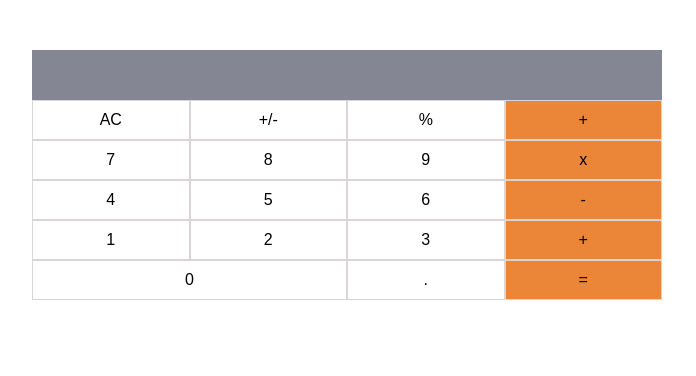
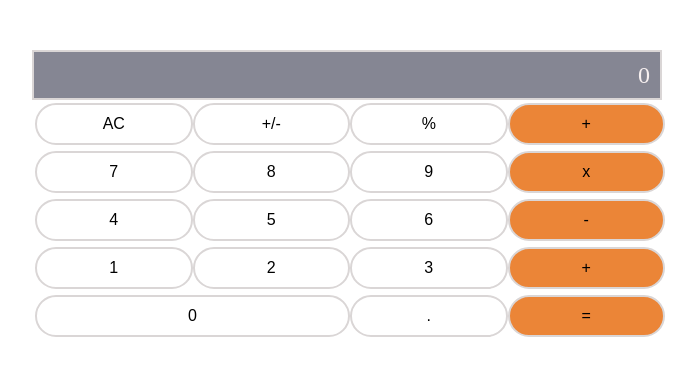
Before and after one commit to Addisu87/math-magicians, a React (Create React App) app: page / in a window 1280 px wide. Shown: the top 376 px of the page, without its empty margins (18-714 px from the left). Built offline with nearby package versions, Linux system fonts and the light colour scheme.

Commit message:
Fix the functionality of buttons

```diff
--- a/src/components/Button.js
+++ b/src/components/Button.js
@@ -1,13 +1,19 @@
 import React from 'react';
 import PropTypes from 'prop-types';
 
-const Button = ({ label, type }) => (
-  <input type="button" value={label} className={`btn-${type}`} />
+const Button = ({ label, type, onClick }) => (
+  <input
+    type="button"
+    value={label}
+    className={`btn-${type}`}
+    onClick={onClick}
+  />
 );
 
 Button.propTypes = {
   label: PropTypes.string.isRequired,
   type: PropTypes.string.isRequired,
+  onClick: PropTypes.func.isRequired,
 };
 
 export default Button;
--- a/src/components/Calculator.js
+++ b/src/components/Calculator.js
@@ -1,70 +1,67 @@
-/* eslint-disable react/prefer-stateless-function */
-/* eslint-disable no-useless-constructor */
-import React, { PureComponent } from 'react';
+// /* eslint-disable react/prefer-stateless-function */
+// /* eslint-disable no-useless-constructor */
+import React, { useState } from 'react';
 import Button from './Button';
 import RowDisplay from './RowDisplay';
 import calculate from '../logic/calculate';
 
-class Calculator extends PureComponent {
-  constructor(props) {
-    super(props);
-    this.state = { next: '', total: null, operation: '' };
-    this.handleClick = this.handleClick.bind(this);
-  }
-
-  handleClick = (e) => {
-    this.setState((state) => calculate(
+const Calculator = () => {
+  const [state, setState] = useState({
+    next: '',
+    total: null,
+    operation: '',
+  });
+  const handleClick = (e) => {
+    setState((state) => calculate(
       {
         next: state.next,
         total: state.total,
         operation: state.operation,
       },
-      e.target.innerHTML,
+      e.target.value,
     ));
   };
 
-  render() {
-    const { next, total, operation } = this.state;
+  const { next, total, operation } = state;
   return (
     <div className="container">
       <RowDisplay next={next} total={total} operation={operation} />
 
       <div className="rowBtn normal">
-          <Button type="button" label="AC" onClick={this.handleClick} />
-          <Button type="button" label="+/-" onClick={this.handleClick} />
-          <Button type="button" label="%" onClick={this.handleClick} />
-          <Button type="operator" label="+" onClick={this.handleClick} />
+        <Button type="button" label="AC" onClick={handleClick} />
+        <Button type="button" label="+/-" onClick={handleClick} />
+        <Button type="button" label="%" onClick={handleClick} />
+        <Button type="operator" label="+" onClick={handleClick} />
       </div>
 
       <div className="rowBtn normal">
-          <Button type="button" label="7" onClick={this.handleClick} />
-          <Button type="button" label="8" onClick={this.handleClick} />
-          <Button type="button" label="9" onClick={this.handleClick} />
-          <Button type="operator" label="x" onClick={this.handleClick} />
+        <Button type="button" label="7" onClick={handleClick} />
+        <Button type="button" label="8" onClick={handleClick} />
+        <Button type="button" label="9" onClick={handleClick} />
+        <Button type="operator" label="x" onClick={handleClick} />
       </div>
 
       <div className="rowBtn normal">
-          <Button type="button" label="4" onClick={this.handleClick} />
-          <Button type="button" label="5" onClick={this.handleClick} />
-          <Button type="button" label="6" onClick={this.handleClick} />
-          <Button type="operator" label="-" onClick={this.handleClick} />
+        <Button type="button" label="4" onClick={handleClick} />
+        <Button type="button" label="5" onClick={handleClick} />
+        <Button type="button" label="6" onClick={handleClick} />
+        <Button type="operator" label="-" onClick={handleClick} />
       </div>
 
       <div className="rowBtn normal">
-          <Button type="button" label="1" onClick={this.handleClick} />
-          <Button type="button" label="2" onClick={this.handleClick} />
-          <Button type="button" label="3" onClick={this.handleClick} />
-          <Button type="operator" label="+" onClick={this.handleClick} />
+        <Button type="button" label="1" onClick={handleClick} />
+        <Button type="button" label="2" onClick={handleClick} />
+        <Button type="button" label="3" onClick={handleClick} />
+        <Button type="operator" label="+" onClick={handleClick} />
       </div>
 
       <div className="rowBtn double">
-          <Button type="button" label="0" onClick={this.handleClick} />
-          <Button type="button" label="." onClick={this.handleClick} />
-          <Button type="operator" label="=" onClick={this.handleClick} />
+        <Button type="button" label="0" onClick={handleClick} />
+        <Button type="button" label="." onClick={handleClick} />
+        <Button type="operator" label="=" onClick={handleClick} />
       </div>
     </div>
   );
-  }
-}
+};
 
 export default Calculator;
--- a/src/components/RowDisplay.js
+++ b/src/components/RowDisplay.js
@@ -1,22 +1,16 @@
-import React, { PureComponent } from 'react';
+import React from 'react';
+import PropTypes from 'prop-types';
 
-class RowDisplay extends PureComponent {
-  constructor(props) {
-    super(props);
-    this.state = {
-      next: '',
-      total: null,
-      operation: '',
-    };
-  }
+const RowDisplay = ({ next = '', total = null, operation = '' }) => (
+  <div className="screen-row">
+    <span>{next || total || operation || '0'}</span>
+  </div>
+);
 
-  render() {
-    const { next, total, operation } = this.state;
-    return (
-      <div className="screen-row">
-        <span>{next || total || operation}</span>
-      </div>
-    );
-  }
-}
+RowDisplay.propTypes = {
+  next: PropTypes.string.isRequired,
+  total: PropTypes.string.isRequired,
+  operation: PropTypes.string.isRequired,
+};
+
 export default RowDisplay;
--- a/src/index.css
+++ b/src/index.css
@@ -49,17 +49,17 @@ body {
   display: flex;
   justify-content: flex-end;
   background-color: var(--screen-color);
-  border: 0;
   color: rgb(247, 240, 240);
   padding: 10px;
   font-size: 1.5rem;
   height: 50px;
+  border: 2px solid var(--border-color);
 }
 
 input[type='button'] {
   width: 100%;
   background: var(--light);
-  border: 1px solid var(--border-color);
+  border: 2px solid var(--border-color);
   color: var(--dark);
   text-align: center;
   display: inline-block;
@@ -67,6 +67,8 @@ input[type='button'] {
   font-size: 16px;
   padding: 10px 20px;
   cursor: pointer;
+  margin: 3px;
+  border-radius: 25px;
 }
 
 input[type='button']:active {
```
Lines whose indentation alone changed are shown as unchanged.
